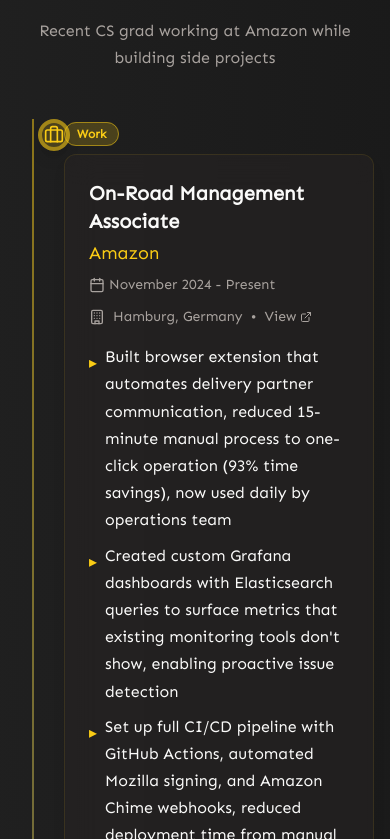
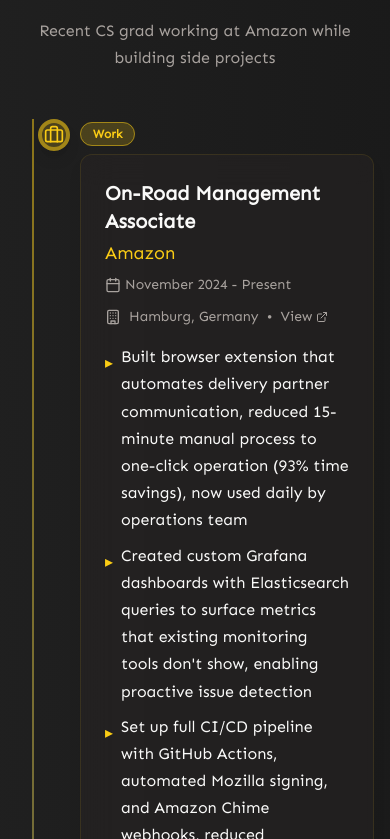
Before and after one commit to Maxxy21/portfolio, a Next.js app: page / in a window 390 px wide. Shown: the part 2645-3484 px from the top of the page. Built offline with nearby package versions, Linux system fonts and the light colour scheme.

Commit message:
Fix mobile layout overlap in experience section
Increased left margin on mobile from ml-4 to ml-8 to prevent timeline icon from overlapping with type badge on smaller screens.

```diff
--- a/src/components/sections/experience.tsx
+++ b/src/components/sections/experience.tsx
@@ -145,7 +145,7 @@
                                     {item.icon}
                                 </motion.div>
 
-                                <div className="ml-4 md:ml-8">
+                                <div className="ml-8 md:ml-8">
                                     {/* Type badge */}
                                     <motion.div
                                         initial={{opacity: 0, y: -10}}
```
